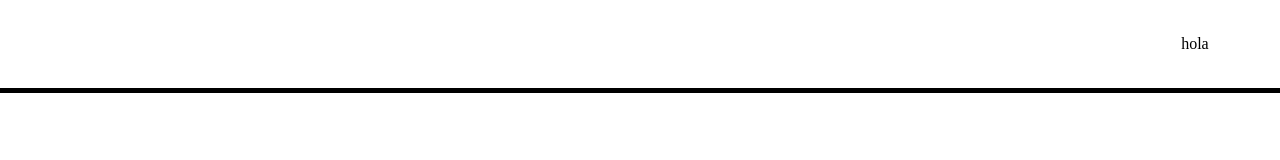
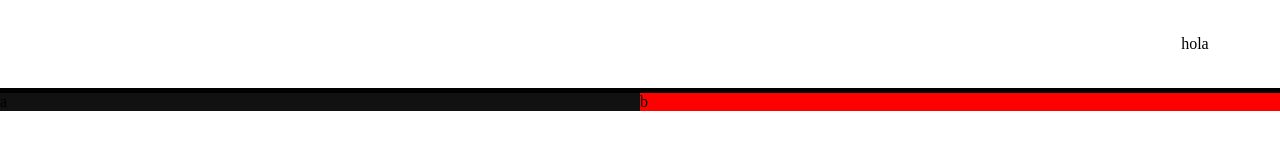
Before and after one commit to danielsantana9824/challenge4, a plain HTML site: page index.html in a window 1280 px wide. Drawn offline with Linux system fonts and the light colour scheme.

Commit message:
8/25/24 split screen
i split the screen in two parts for create a form and put the image

```diff
--- a/assets/css/style.css
+++ b/assets/css/style.css
@@ -26,6 +26,22 @@ header li {
     padding-right: 3%;
 }
 
-nav {
+main {
     display: flex;
+    width: 100%;
 }
+
+.split {
+    height: 100%;
+    width: 50%;
+}
+
+.left {
+    left: 0;
+    background-color: #111;
+}
+
+.right {
+    right: 0;
+    background-color: red;
+}
--- a/index.html
+++ b/index.html
@@ -17,7 +17,10 @@
         </nav>
     </header>
 
-
+    <main>
+        <section class="split left">a</section>
+        <section class="split right">b</section>
+    </main>
 
 
 
```
Also changed, not shown: 1 other file.
